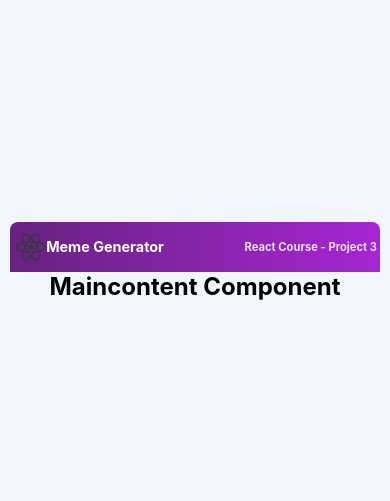
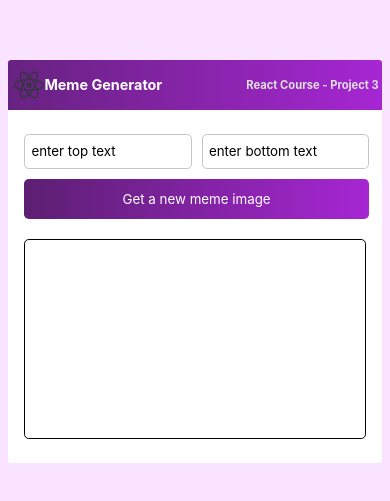
Before and after one commit to cleverAkanimoh/scrimba-react-meme-generator, a React (Vite) app: page / in a window 390 px wide. Shown: the part 161-662 px from the top of the page. Built offline with nearby package versions, Linux system fonts and the light colour scheme.

Commit message:
modified MainContent.jsx and index.css small screen

```diff
--- a/src/Components/MainContent.jsx
+++ b/src/Components/MainContent.jsx
@@ -1,8 +1,13 @@
 const MainContent = () => {
     return (
-        <article>
-            <h2>Maincontent Component</h2>
-        </article>
+        <section id="container" >
+            <form id="form-container">
+                <input type='text' placeholder="enter top text" />
+                <input type='text' placeholder="enter bottom text" />
+                <button id="form-btn" >Get a new meme image</button>
+            </form>
+            <div id="meme-display"></div>
+        </section>
      );
 }
 
--- a/src/index.css
+++ b/src/index.css
@@ -5,12 +5,18 @@
   font-family: 'Inter', system-ui, -apple-system, BlinkMacSystemFont, 'Segoe UI', Roboto, Oxygen, Ubuntu, Cantarell, 'Open Sans', 'Helvetica Neue', sans-serif;
 }
 
+body {
+  overflow: hidden;
+}
+
 #root {
-  display: grid;
-  place-items: center;
+  display: flex;
+  align-items: center;
+  justify-content: center;
   width: 100vw;
   height: 100vh;
-  background: #f1f6fc;
+  background: #f9e3ff;
+  overflow: hidden;
 }
 
 main {
@@ -18,8 +24,8 @@ main {
   flex-direction: column;
   align-items: center;
   justify-content: center;
-  width: 95%;
-  padding: 1.5rem 0;
+  padding: 0.5rem;
+  width: 100%;
 }
 
 header {
@@ -31,7 +37,7 @@ header {
   justify-content: space-between;
   align-items: center;
   padding: 0 0.2rem;
-  border-radius: 0.5rem 0.5rem 0 0;
+  border-radius: 0.2rem 0.2rem 0 0;
 }
 
 header div {
@@ -57,3 +63,58 @@ h4 {
 /*
 ------ main content --------
 */
+
+#container {
+  display: flex;
+  flex-direction: column;
+  align-items: center;
+  padding: 1.5rem 1rem;
+  background: #fff;
+  width: 100%;
+  height: auto;
+  border-radius:0 0 0.2rem 0.2rem;
+}
+
+#form-container {
+  display: grid;
+  grid-template-columns: 49% 49%;
+  gap: 10px;
+  width: 100%;
+}
+
+input {
+  height: 35px;
+  padding: 0 0.4rem;
+  border: 1px solid #c5c5c5;
+  outline: 0;
+  border-radius: 0.3rem;
+}
+
+input::placeholder {
+  color: #000;
+}
+
+#form-btn {
+  grid-column: 1 / -1;
+  height: 40px;
+  border: 0;
+  outline: 0;
+  background: linear-gradient(to right, #5c1f72, #A626D3);
+  color: #fff;
+  border-radius: 0.3rem;
+  transition: all 0.4s;
+}
+
+#form-btn:hover {
+  background: transparent;
+  color: #672280;
+  border: 1px solid;
+}
+
+#meme-display {
+  width: 100%;
+  height: 200px;
+  border: 1px solid #000;
+  margin-top: 20px;
+  border-radius: 0.3rem;
+}
```
